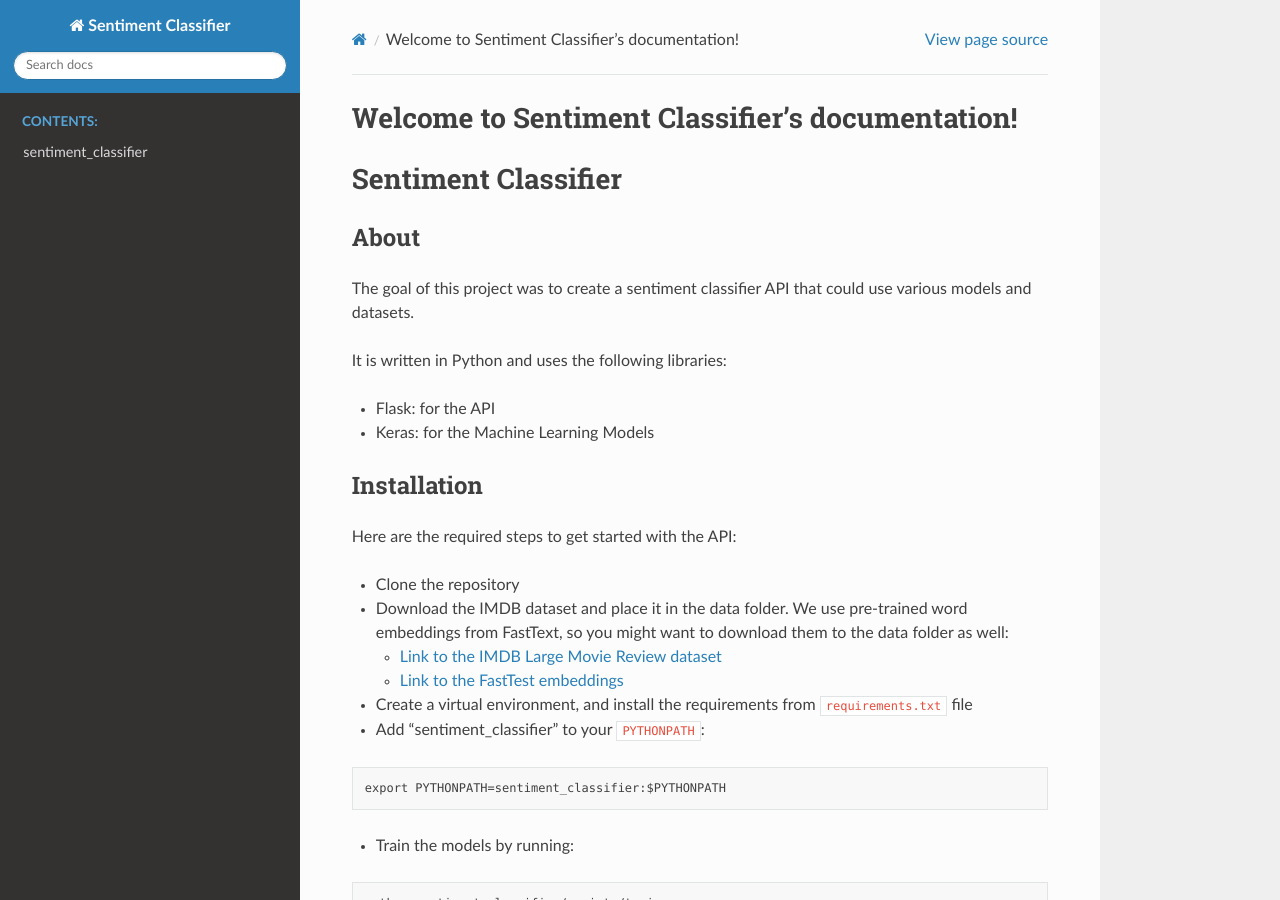
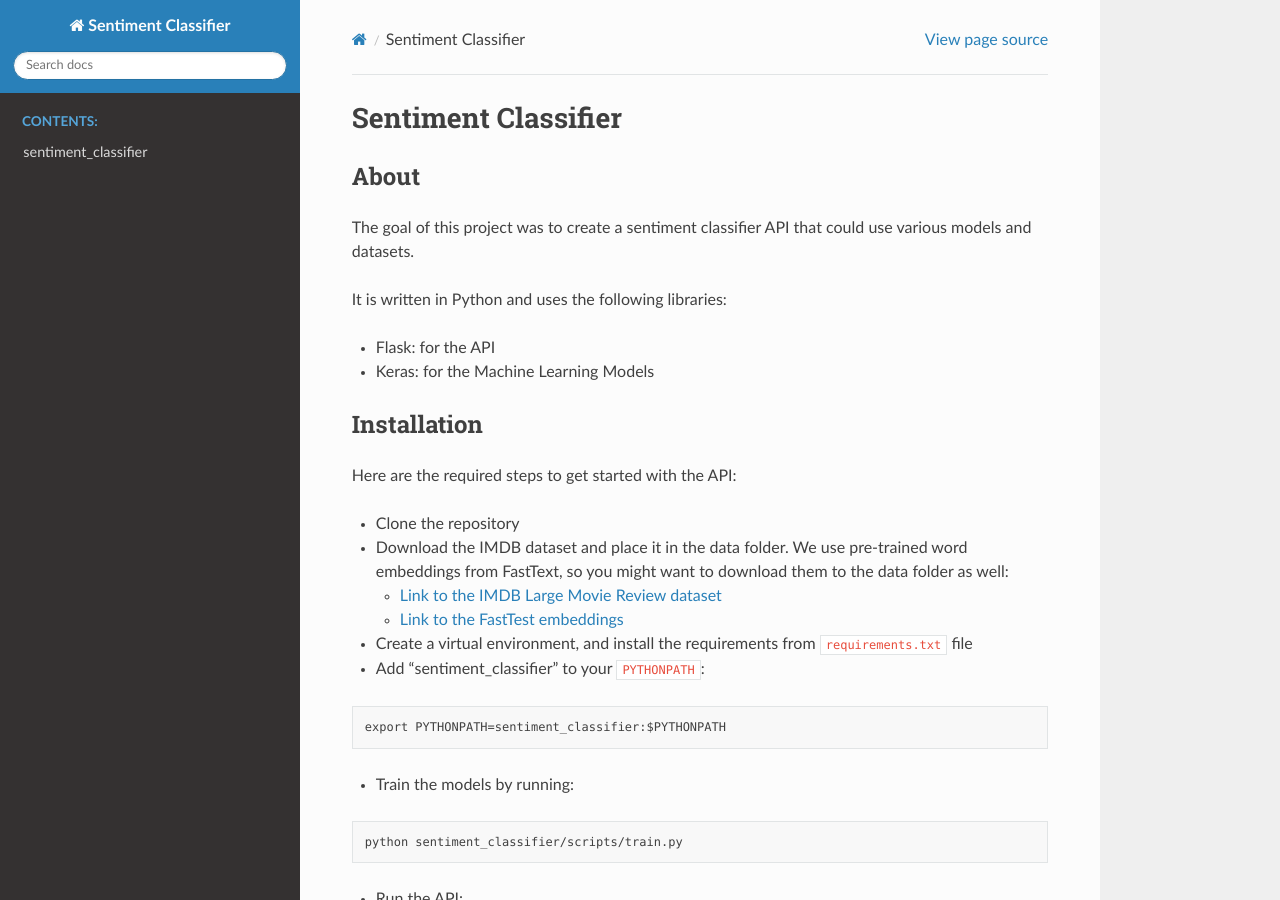
Before and after one commit to ericdaat/sentiment-classifier, a Sphinx documentation site: the page built from docs/source/index.rst, in a window 1280 px wide and 900 px high. Built offline with Sphinx 7.4.7 and the Read the Docs theme 2.0.0, drawn with Linux system fonts in a browser that asks for light colours.

Commit message:
Edit index.rst in docs

```diff
--- a/docs/source/index.rst
+++ b/docs/source/index.rst
@@ -2,9 +2,6 @@
    sphinx-quickstart on Mon Mar 11 19:02:43 2019.
    You can adapt this file completely to your liking, but it should at least
    contain the root `toctree` directive.
-
-Welcome to Sentiment Classifier's documentation!
-================================================
 
 .. mdinclude:: ../../README.md
 
```
